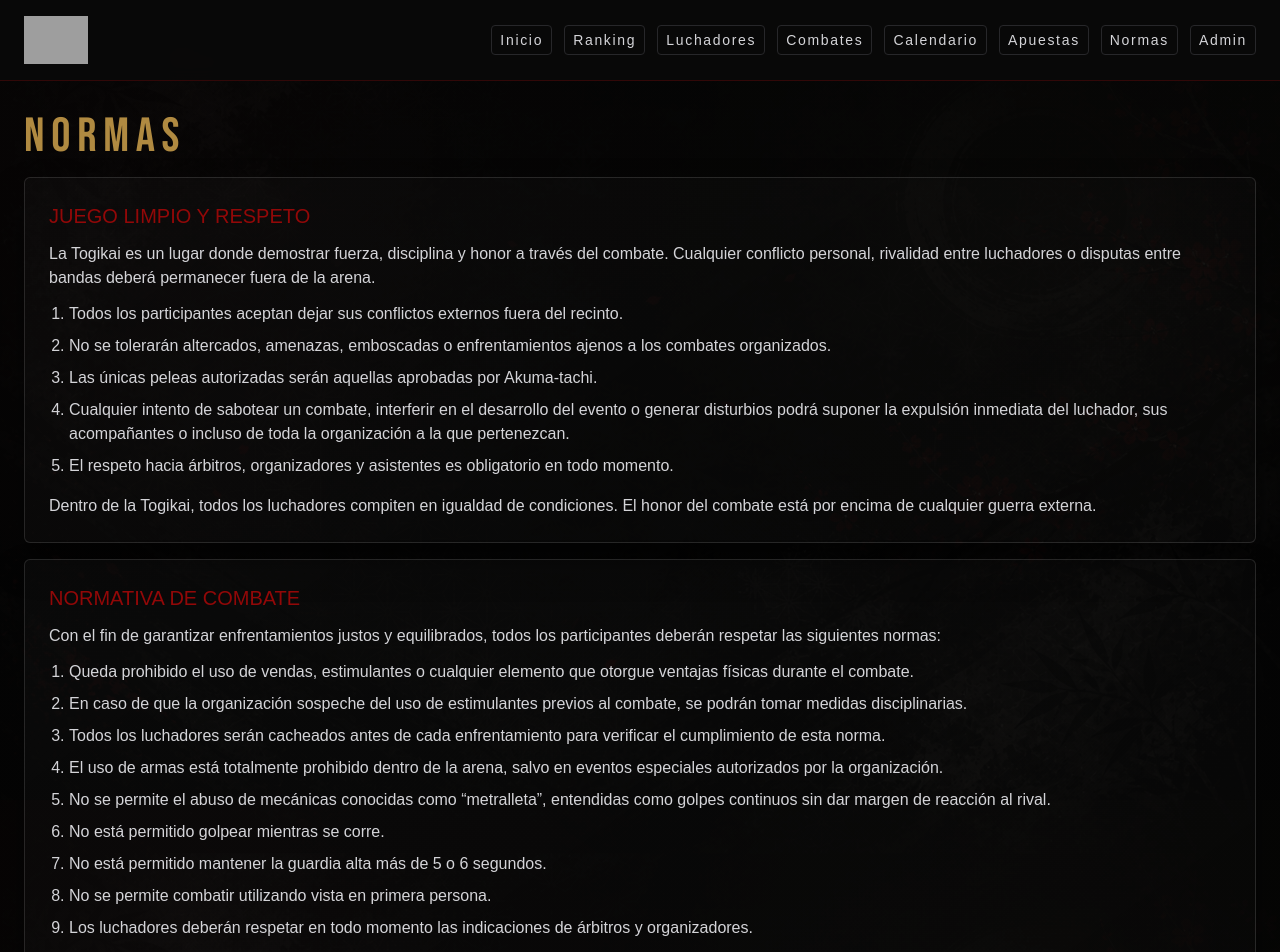
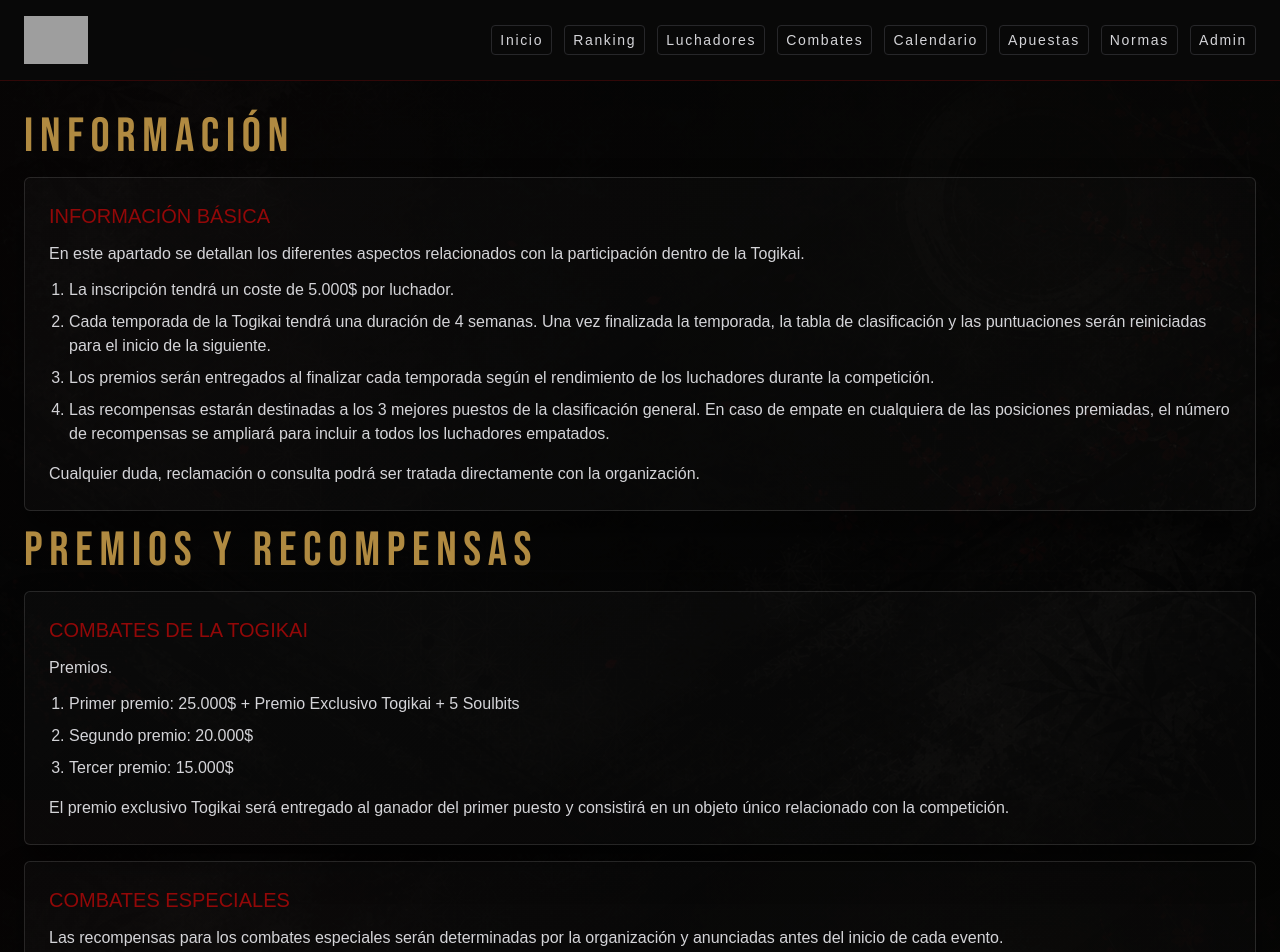
Before and after one commit to CristinaDarias/togikai, a Next.js app: page /normas in a window 1280 px wide. Shown: the top 952 px of the page. Built offline with nearby package versions, Linux system fonts and the light colour scheme; grey boxes are pictures that could not be loaded.

Commit message:
premios añadidos

```diff
--- a/app/normas/page.tsx
+++ b/app/normas/page.tsx
@@ -1,6 +1,33 @@
 export default function NormasPage() {
   return (
     <section className="space-y-4">
+      <h1 className="font-title text-5xl tracking-[0.14em] text-gold">Información</h1>
+      <div className="panel rounded-md p-6 text-zinc-300">
+        <p className="mb-3 text-xl text-blood">INFORMACIÓN BÁSICA</p>
+        <p className="mb-3">En este apartado se detallan los diferentes aspectos relacionados con la participación dentro de la Togikai.</p>
+        <ol className="list-decimal space-y-2 pl-5">
+          <li>La inscripción tendrá un coste de 5.000$ por luchador.</li>
+          <li>Cada temporada de la Togikai tendrá una duración de 4 semanas. Una vez finalizada la temporada, la tabla de clasificación y las puntuaciones serán reiniciadas para el inicio de la siguiente.</li>
+          <li>Los premios serán entregados al finalizar cada temporada según el rendimiento de los luchadores durante la competición.</li>
+          <li>Las recompensas estarán destinadas a los 3 mejores puestos de la clasificación general. En caso de empate en cualquiera de las posiciones premiadas, el número de recompensas se ampliará para incluir a todos los luchadores empatados.</li>
+        </ol>
+        <p className="mt-4">Cualquier duda, reclamación o consulta podrá ser tratada directamente con la organización.</p>
+      </div>
+      <h1 className="font-title text-5xl tracking-[0.14em] text-gold">Premios y Recompensas</h1>
+      <div className="panel rounded-md p-6 text-zinc-300">
+        <p className="mb-3 text-xl text-blood">COMBATES DE LA TOGIKAI</p>
+        <p className="mb-3">Premios.</p>
+        <ol className="list-decimal space-y-2 pl-5">
+          <li>Primer premio: 25.000$ + Premio Exclusivo Togikai + 5 Soulbits</li>
+          <li>Segundo premio: 20.000$</li>
+          <li>Tercer premio: 15.000$</li>
+        </ol>
+        <p className="mt-4">El premio exclusivo Togikai será entregado al ganador del primer puesto y consistirá en un objeto único relacionado con la competición.</p>
+      </div>
+      <div className="panel rounded-md p-6 text-zinc-300">
+        <p className="mb-3 text-xl text-blood">COMBATES ESPECIALES</p>
+        <p className="mb-3">Las recompensas para los combates especiales serán determinadas por la organización y anunciadas antes del inicio de cada evento.</p>
+      </div>
       <h1 className="font-title text-5xl tracking-[0.14em] text-gold">Normas</h1>
       <div className="panel rounded-md p-6 text-zinc-300">
         <p className="mb-3 text-xl text-blood">JUEGO LIMPIO Y RESPETO</p>
```
